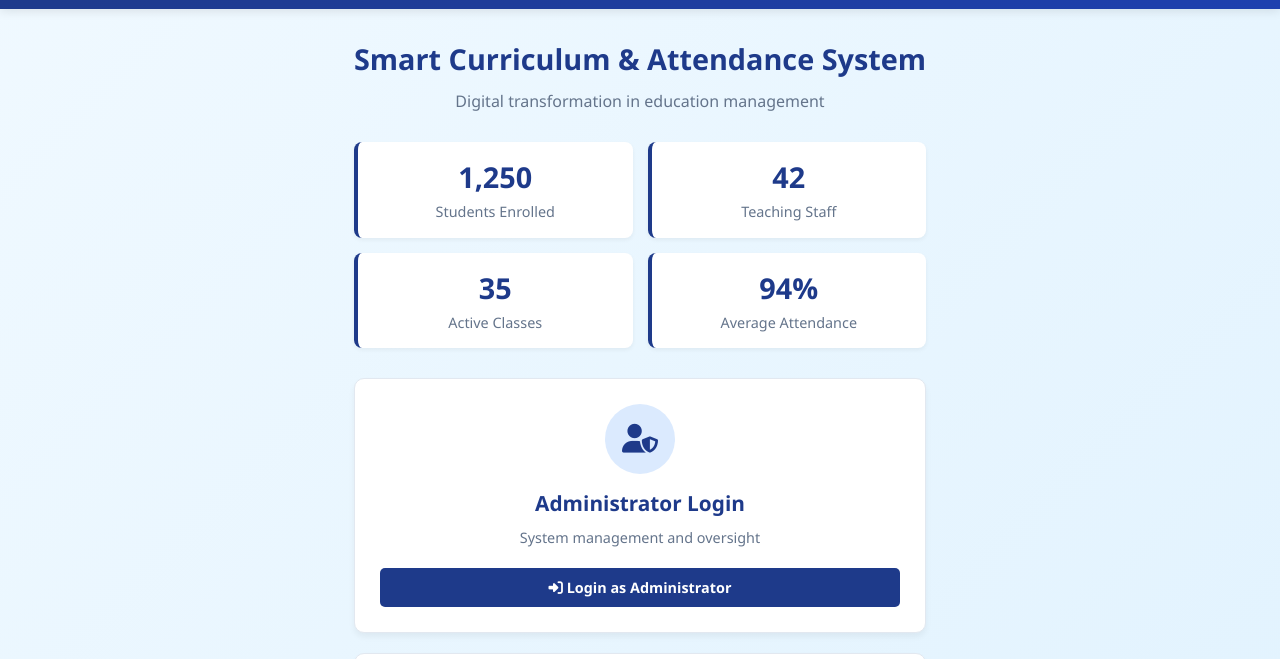
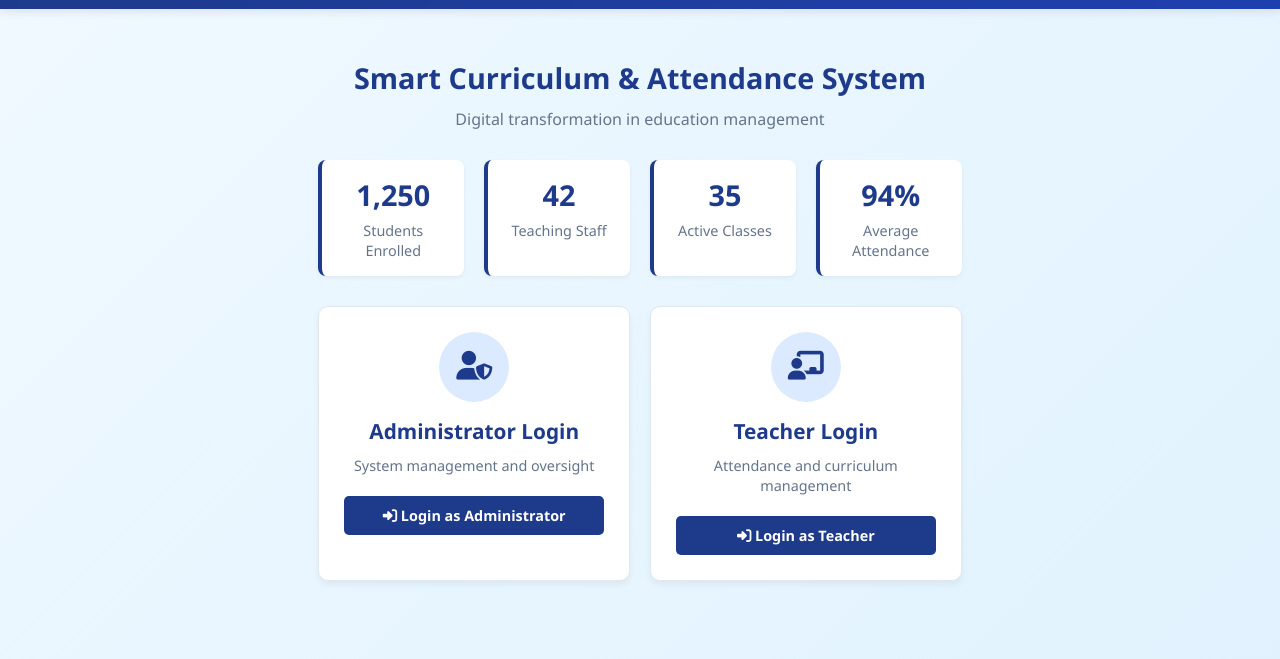
Before and after one commit to trisha-sagar764/smart_class_manager, a website: page smart-class-manager/index.html in a window 1280 px wide. Shown: the part 67-726 px from the top of the page. Drawn offline with Linux system fonts and the light colour scheme.

Commit message:
index.html

```diff
--- a/smart-class-manager/index.html
+++ b/smart-class-manager/index.html
@@ -136,13 +136,15 @@
 
         /* Login Cards */
         .login-options {
-            display: grid;
-            grid-template-columns: repeat(auto-fit, minmax(300px, 1fr));
+    display: flex;
+    justify-content: center;
             gap: 20px;
             margin-bottom: 30px;
         }
 
         .login-card {
+            flex: 1;
+            max-width: 350px;
             background: white;
             border-radius: 10px;
             padding: 25px;
@@ -201,13 +203,17 @@
 
         /* Statistics */
         .stats-section {
-            display: grid;
+            display: flex;
+    justify-content: center;
+    gap: 20px;
+    flex-wrap: nowrap;
             grid-template-columns: repeat(auto-fit, minmax(200px, 1fr));
-            gap: 15px;
             margin-bottom: 30px;
         }
 
         .stat-card {
+             flex: 1;
+    max-width: 250px;
             background: white;
             border-radius: 8px;
             padding: 15px;
@@ -359,7 +365,7 @@
     <footer class="govt-footer">
         <div class="container">
             <div class="footer-content">
-                <p id="footer-text">© 2024 Government of Punjab, School Education Department. All rights reserved.</p>
+                <p id="footer-text">© 2026 Government of Punjab, School Education Department. All rights reserved.</p>
                 <p>Smart Curriculum System v2.1 | Secure SSL Connection</p>
             </div>
         </div>
```
